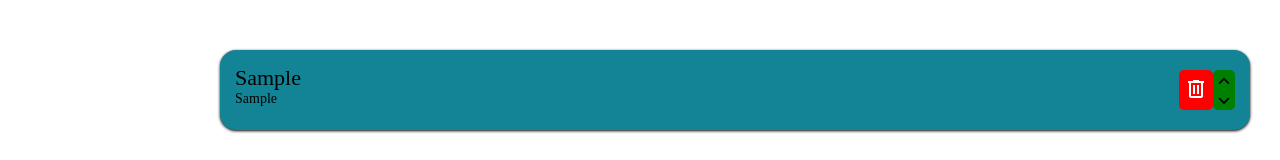
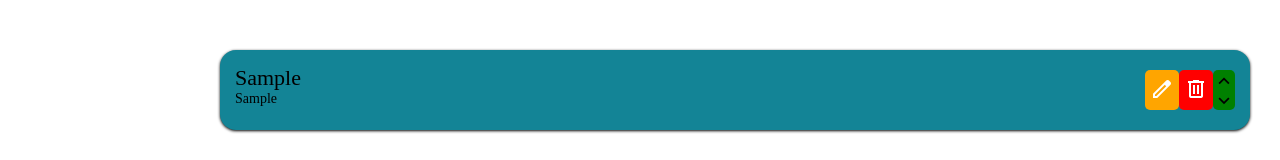
Before and after one commit to edvard01/lexicon-react-todo-list, a React (Vite) app in the folder todo-list/: page / in a window 1280 px wide. Both pictures are taken after typing "Sample", "Sample" into the empty fields and a click on the button "Add to list". Shown: the part 445-605 px from the top of the page. Built offline with nearby package versions, Linux system fonts and the light colour scheme.

Commit message:
Reworked the feature to change todo text, moved it around a bit

```diff
--- a/todo-list/src/List.tsx
+++ b/todo-list/src/List.tsx
@@ -5,6 +5,7 @@ interface IList {
   listContent: IListItem[];
   moveListItem: (id: number, move: string) => void;
   deleteListItem: (id: number) => void;
+  changeTodo: (newTodo: string, id: number) => void;
 }
 
 interface IListItem {
@@ -17,6 +18,7 @@ export function List({
   listContent,
   moveListItem,
   deleteListItem,
+  changeTodo,
 }: IList): JSX.Element {
   return (
     <>
@@ -30,6 +32,7 @@ export function List({
                 id={item.id}
                 moveListItem={moveListItem}
                 deleteListItem={deleteListItem}
+                changeTodo={changeTodo}
               />
             </li>
           ))}
--- a/todo-list/src/ListItem.tsx
+++ b/todo-list/src/ListItem.tsx
@@ -6,6 +6,7 @@ interface IListItem {
   id: number;
   moveListItem: (id: number, move: string) => void;
   deleteListItem: (id: number) => void;
+  changeTodo: (newTodo: string, id: number) => void;
 }
 
 export function ListItem({
@@ -14,11 +15,18 @@ export function ListItem({
   id,
   moveListItem,
   deleteListItem,
+  changeTodo,
 }: IListItem): JSX.Element {
   const [isEditing, setEditing] = useState(false);
   const [text, setTodo] = useState(todo);
 
   const handleOnClick = () => {
+    if (isEditing) {
+      console.log("meow handleonclick");
+      changeTodo(text, id);
+    } else {
+      setTodo(todo);
+    }
     setEditing((preVal) => !preVal);
   };
 
@@ -34,10 +42,32 @@ export function ListItem({
   return (
     <>
       <span className="text-area">
-        <p className="todo-text">{todo}</p>
+        <span>
+          {isEditing ? (
+            <span>
+              <input
+                type="text"
+                value={text}
+                onChange={(e) => setTodo(e.target.value)}
+              />
+              <button onClick={handleOnClick}>Save</button>
+            </span>
+          ) : (
+            <p className="todo-text">{todo}</p>
+          )}
+        </span>
         <p className="owner-text">{owner}</p>
       </span>
       <span className="nav-btn-area">
+        <button
+          id="edit"
+          type="submit"
+          className={isEditing ? "editing" : "edit"}
+        >
+          <span onClick={handleOnClick} className="material-symbols-outlined">
+            edit
+          </span>
+        </button>
         <button id="delete" onClick={() => handleDelete(id)}>
           <span className="material-symbols-outlined">delete</span>
         </button>
--- a/todo-list/src/TodoForm.tsx
+++ b/todo-list/src/TodoForm.tsx
@@ -77,6 +77,20 @@ export function TodoForm(): JSX.Element {
     }
   }
 
+  function changeTodo(newTodo: string, id: number) {
+    const newArray: IListItem[] = [...myArray];
+    for (let i = 0; i < newArray.length; i++) {
+      if (newArray[i].id === id) {
+        console.log("meow found");
+        newArray[i].text = newTodo;
+        setMyArray(newArray);
+        return;
+      }
+    }
+
+    return;
+  }
+
   return (
     <>
       <div className="form-container">
@@ -109,6 +123,7 @@ export function TodoForm(): JSX.Element {
             listContent={myArray}
             moveListItem={moveListItem}
             deleteListItem={deleteListItem}
+            changeTodo={changeTodo}
           />
         ) : (
           <p></p>
```
